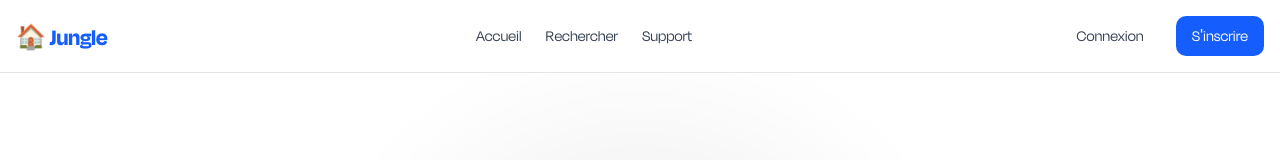
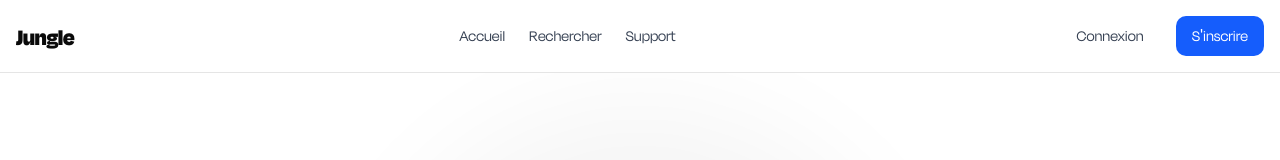
Before and after one commit to the-prince237/jungle-client, a Next.js app: page / in a window 1280 px wide. Shown: the top 160 px of the page. Built offline with nearby package versions, Linux system fonts and the light colour scheme; no server answers.

Commit message:
[ui] keep header logo sober

```diff
--- a/app/layout.tsx
+++ b/app/layout.tsx
@@ -39,8 +39,8 @@
               <div className="container mx-auto px-4 py-4">
                 <div className="flex justify-between items-center">
                   {/* Logo */}
-                  <Link href="/" className="text-2xl font-bold text-blue-600">
-                    🏠 Jungle
+                  <Link href="/" className="text-2xl font-black">
+                    Jungle
                   </Link>
 
                   {/* Navigation principale */}
```
